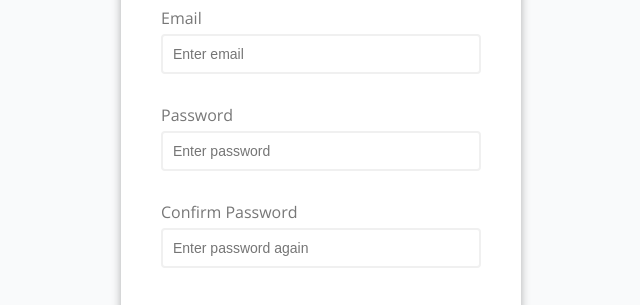
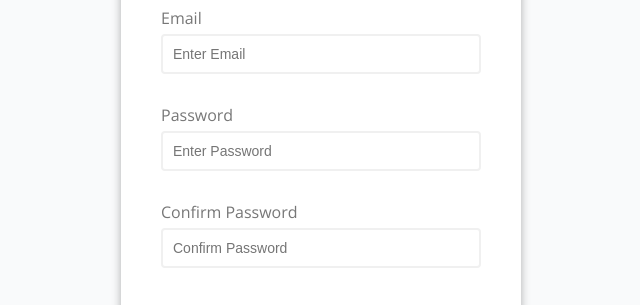
Before and after one commit to mkamran67/small-vanilla-projects, a plain HTML site: page Form Validator/index.html in a window 1280 px wide. Shown: the part 297-602 px from the top of the page, 319-959 px from the left. Drawn offline with nearby package versions, Linux system fonts and the light colour scheme.

Commit message:
Another one

```diff
--- a/Form Validator/index.html
+++ b/Form Validator/index.html
@@ -17,12 +17,12 @@
         </div>
         <div class="form-control">
           <label for="email">Email</label>
-          <input type="text" id="email" placeholder="Enter email" />
+          <input type="text" id="email" placeholder="Enter Email" />
           <small>Error message</small>
         </div>
         <div class="form-control">
           <label for="password">Password</label>
-          <input type="password" id="password" placeholder="Enter password" />
+          <input type="password" id="password" placeholder="Enter Password" />
           <small>Error message</small>
         </div>
         <div class="form-control">
@@ -30,7 +30,7 @@
           <input
             type="password"
             id="password2"
-            placeholder="Enter password again"
+            placeholder="Confirm Password"
           />
           <small>Error message</small>
         </div>
```
